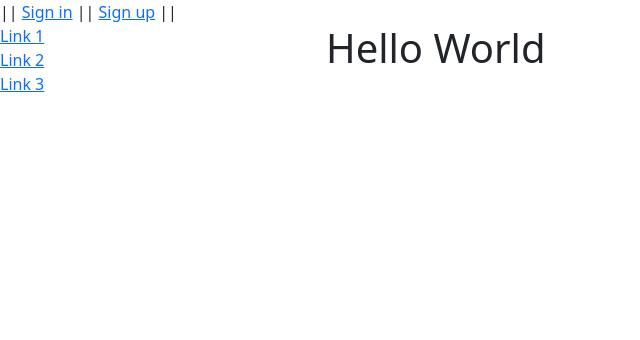
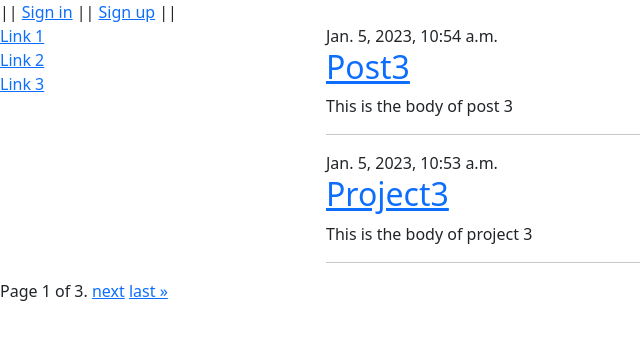
Before and after one commit to TheLostHermit/MIM3, a Django app: page /Forum/ in a window 1280 px wide. Shown: the top 340 px of the page, without its empty margins (0-640 px from the left). Run offline with Django 4.2, Linux system fonts and the light colour scheme; data comes from the database, SQL or seed files in the repository; both versions use the stored data as it was after the commit.

Commit message:
added post list view on index page and a detail view for posts

```diff
--- a/MIM3/Forum/templates/Forum/main_pages/index.html
+++ b/MIM3/Forum/templates/Forum/main_pages/index.html
@@ -8,5 +8,35 @@ Hello
 {% endblock %}
 
 {% block body %}
-<h1> Hello World </h1>
+    <!-- Displaying information from each of the posts in the database -->
+    {% for post in post_list %}
+
+        <!-- iterating through the list of posts to display them -->
+        <div>
+            {{ post.timestamp }}
+            <h2> <a href="{% url 'detail_view' pk=post.pk %}">{{ post.title }}</a> </h2>
+            {{ post.body }}
+
+            <!-- when style is implemented this image will not render inline-->
+            {% for image in post.related_images.all %}
+
+                {% if image.is_icon %}
+                <img src="{{ image.image.url }}" alt="{{ image.image }}">
+
+
+                {% endif %}
+
+            {% empty %}
+                <!-- Default graphic for projects and posts -->
+
+            {% endfor %}
+        </div>
+        <hr>
+
+    {% empty %}
+
+        <!-- The display when post_list evaluates to empty -->
+        <p> Apologies, no posts were retrieved </p>
+
+    {% endfor %}
 {% endblock %}
--- a/MIM3/Forum/urls.py
+++ b/MIM3/Forum/urls.py
@@ -2,7 +2,7 @@ from django.urls import path
 from . import views
 
 urlpatterns = [
-    path("",  views.index, name="index"),
+    path("",  views.PostListView.as_view(), name="index"),
 
     # paths dealing with user authentication
     path("signup", views.signup, name="sign_up"),
@@ -11,4 +11,5 @@ urlpatterns = [
 
     # paths for dealing with creating/viewing posts
     path("newpost", views.newPost, name="create_post"),
+    path("details/<int:pk>", views.PostDetailsView.as_view(), name="detail_view"),
 ]
--- a/MIM3/Forum/views.py
+++ b/MIM3/Forum/views.py
@@ -1,5 +1,6 @@
 # imports for rendering/constructing views
 from django.shortcuts import render
+from django.views.generic import ListView, DetailView
 
 # imports for authentication
 from django.contrib.auth import login, logout, authenticate
@@ -43,7 +44,14 @@ def newPost(request):
         # validate and save the post
         if post_form.is_valid():
 
-            new_post = post_form.save()
+            new_post = post_form.save(commit=False)
+
+            # find the person who created this post in order to add their organization to it
+            post_author = Profile.objects.get(pk=request.user.pk)
+            new_post.author = post_author
+            if post_author.membership: new_post.organization = post_author.membership
+
+            new_post.save()
 
             # create and save the images if the post is valid overall
             image_form = ImageFormset(request.POST, request.FILES, prefix="image")
@@ -88,6 +96,37 @@ def newPost(request):
             'post_form' : post_form,
             'event_formset' : event_form
         })
+
+# view used for the feed which renders a list of all the posts made to the forum
+class PostListView(ListView):
+
+    # brings up the template because this class has a default template route
+    template_name = "Forum/main_pages/index.html"
+
+    # the model that is to be listed
+    model = Post
+    context_object_name = 'post_list'
+
+    # allowing pagination (putting the objects into multiple pages)
+    # *note: 2 is a placeholder until more data is used to populate the database
+    paginate_by = 2
+
+    # modifying the queryset to display in reverse chronological order
+    def get_queryset(self, *args, **kwargs):
+        queryset = super(PostListView, self).get_queryset(*args, **kwargs)
+        queryset = queryset.order_by("-timestamp")
+        return queryset
+
+ # view used for the feed which renders a the details of a chosen post
+class PostDetailsView(DetailView):
+
+    model = Post
+
+    # overriding default template path
+    template_name = "Forum/post_pages/view_post.html"
+
+
+
 
 # sign up, sign in and sign out functions
 def signup(request):
```
Also changed, not shown: MIM3/Forum/templates/Forum/post_pages/view_post.html (added, +46 -0 lines), MIM3/db.sqlite3, MIM3/media/post_images/cat_5hVW7S5.png (added), MIM3/media/post_images/star_1AR7qxX.png (added), MIM3/media/post_images/star_OWrOpoC.png (added), MIM3/media/post_images/star_eXq1aqk.png (added), MIM3/media/post_images/tree_jN7LnR6.png (added).
